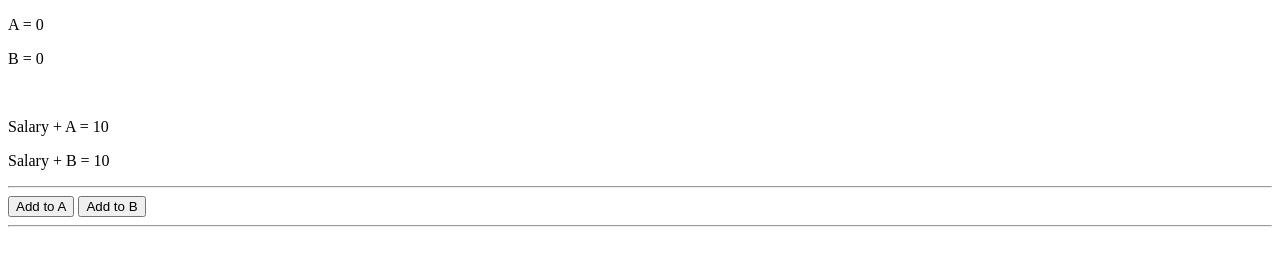
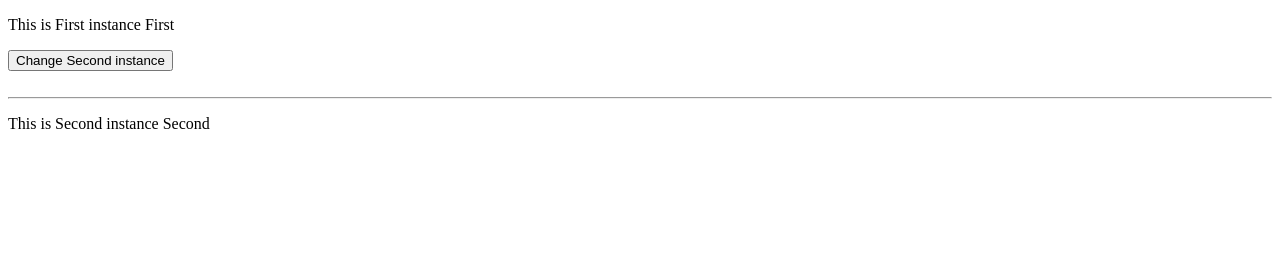
Before and after one commit to WebKawsar/vueJsBasics, a plain HTML site: page index.html in a window 1280 px wide. Drawn offline with Linux system fonts and the light colour scheme.

Commit message:
Done create more instance

```diff
--- a/app.js
+++ b/app.js
@@ -1,22 +1,24 @@
-new Vue({
-  el: "#app",
+const app11 = new Vue({
+  el: "#app1",
   data: {
 
-    a: 0,
-    b: 0,
-    salary: 10
+    value: "First"
 
   },
-  computed: {
+  methods: {
+    changeInstance() {
+      app12.value = "Changed hoye gese"
+    }
+  }
 
-    addToA() {
-      console.log("Add A");
-      return this.a + this.salary;
-    },
-    addToB() {
-      console.log("Add B");
-      return this.b + this.salary;
-    }
+});
+
+
+const app12 = new Vue({
+  el: "#app2",
+  data: {
+
+    value: "Second"
 
   }
 
--- a/index.html
+++ b/index.html
@@ -19,22 +19,17 @@
 <body>
 
 
-    <div id="app">
+    <div id="app1">
 
+        <p>This is First instance {{value}}</p>
+        <button @click="changeInstance">Change Second instance</button>
+    </div>
+    <br>
+    <hr>
 
-        <p>A = {{a}}</p>
-        <p>B = {{b}}</p>
-        <br>
+    <div id="app2">
 
-        <p>Salary + A = {{addToA}}</p>
-        <p>Salary + B = {{addToB}}</p>
-        <hr>
-
-        <button @click="a++">Add to A</button>
-        <button @click="b++">Add to B</button>
-
-        <hr>
-        <br>
+        <p>This is Second instance {{value}}</p>
 
     </div>
 
```
